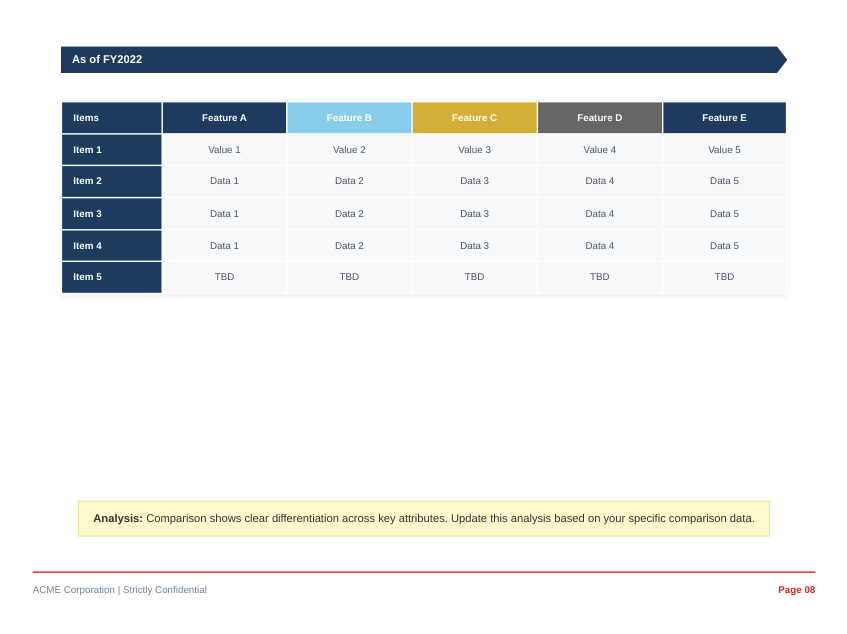
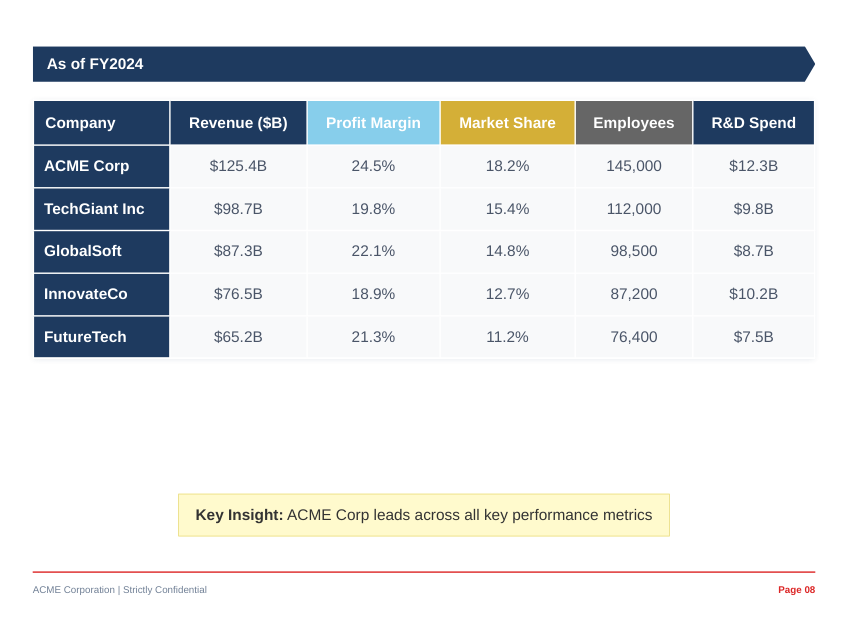
Before and after one commit to FrankLong1/SlideAgent, a website: page src/slides/slide_templates/08_grid_matrix.html in a window 1280 px wide. Shown: the part 298-932 px from the top of the page, without its empty margins (216-1063 px from the left). Drawn offline with Linux system fonts and the light colour scheme.

Commit message:
better grid!

```diff
--- a/src/slides/slide_templates/08_grid_matrix.html
+++ b/src/slides/slide_templates/08_grid_matrix.html
@@ -5,7 +5,7 @@
     <meta name="viewport" content="width=device-width, initial-scale=1.0">
     <title>ACME Corp Comparison Grid Template</title>
     <!--
-    COMPARISON GRID TEMPLATE - General Purpose
+    COMPARISON GRID TEMPLATE - General Purpose with Dynamic Sizing
 
     This template can be used for ANY type of comparison, not just financial data:
     - Companies vs financial metrics
@@ -15,68 +15,113 @@
     - Vendors vs offerings
     - Any side-by-side comparison of items and their attributes
 
+    DYNAMIC SIZING CLASSES (add to <table class="comparison-grid">):
+    - Default (no class): Best for 4-6 rows, 4-6 columns
+    - class="comparison-grid compact": For 7-10 rows
+    - class="comparison-grid dense": For 11+ rows
+    - Add "wide-cols" class for 7+ columns: class="comparison-grid compact wide-cols"
+
     Simply update:
     - Row labels (left column) with items being compared
     - Column headers with attributes/features being compared
     - Data cells with relevant values, text, or metrics
     - Slide title and subtitle to match your comparison topic
+    - Add appropriate sizing class based on your data volume
     -->
     <link rel="stylesheet" href="../core_css/base.css">
     <link rel="stylesheet" href="../../../themes/examples/acme_corp/acme_corp_theme.css">
     <style>
+        /* Simplified grid styles */
         .comparison-grid {
             width: 100%;
             border-collapse: collapse;
-            margin: 20px 0;
-            font-size: 14px;
+            margin: 10px 0;
+            font-size: 22px;
         }
 
-        .comparison-grid thead th {
-            padding: 12px 8px;
+        /* Sizing variants */
+        .comparison-grid.compact { font-size: 18px; }
+        .comparison-grid.dense { font-size: 14px; }
+
+        /* Header cells */
+        .comparison-grid th {
+            padding: 16px;
             text-align: center;
             font-weight: 600;
             color: white;
             border: 2px solid white;
         }
 
-        .comparison-grid thead th:first-child {
+        .comparison-grid th:first-child {
             background-color: #1e3a5f;
-            color: white;
             text-align: left;
-            padding-left: 16px;
         }
 
+        /* Column colors */
         .revenue-col { background-color: #1e3a5f; }
         .profit-col { background-color: #87ceeb; }
         .operating-col { background-color: #d4af37; }
         .employee-col { background-color: #666666; }
         .rd-col { background-color: #1e3a5f; }
 
-        .comparison-grid tbody td {
-            padding: 12px 8px;
+        /* Body cells */
+        .comparison-grid td {
+            padding: 14px;
             border: 2px solid white;
             text-align: center;
             font-weight: 500;
             background-color: #f8f9fa;
         }
 
-        .comparison-grid tbody td:first-child {
+        .comparison-grid td:first-child {
             background-color: #1e3a5f;
             color: white;
             text-align: left;
-            padding-left: 16px;
             font-weight: 600;
         }
 
+        /* Adjust padding for compact/dense modes */
+        .comparison-grid.compact th,
+        .comparison-grid.compact td { padding: 12px; }
 
+        .comparison-grid.dense th,
+        .comparison-grid.dense td { padding: 8px; }
+
+        /* Year badge */
         .year-badge {
             background-color: #1e3a5f;
             color: white;
-            padding: 8px 16px;
+            padding: 10px 20px;
             display: inline-block;
             font-weight: 600;
-            margin-bottom: 20px;
+            margin-bottom: 15px;
+            font-size: 22px;
             clip-path: polygon(0 0, calc(100% - 15px) 0, 100% 50%, calc(100% - 15px) 100%, 0 100%);
+        }
+
+        /* Main content area */
+        .grid-content-area {
+            flex: 1;
+            display: flex;
+            flex-direction: column;
+            justify-content: flex-start;
+            padding-top: 20px;
+        }
+
+        /* Analysis box */
+        .analysis-box {
+            background: #fffacd;
+            padding: 12px 24px;
+            border: 1px solid #e6d872;
+            margin: 20px auto;
+            display: inline-block;
+        }
+
+        .analysis-box p {
+            font-size: 22px;
+            color: #333;
+            margin: 0;
+            white-space: nowrap;
         }
     </style>
 </head>
@@ -96,73 +141,71 @@
     </div>
 
     <!-- Main content area -->
-    <div class="content" style="flex: 1; display: flex; flex-direction: column; justify-content: flex-start;">
+    <div class="grid-content-area">
 
-        <div class="year-badge">As of FY2022</div>
+        <div class="year-badge">As of FY2024</div>
 
+        <!-- Default sizing for 5x5 grid - no extra class needed -->
         <table class="comparison-grid">
             <thead>
                 <tr>
-                    <th style="background-color: #1e3a5f;">Items</th>
-                    <th class="revenue-col">Feature A</th>
-                    <th class="profit-col">Feature B</th>
-                    <th class="operating-col">Feature C</th>
-                    <th class="employee-col">Feature D</th>
-                    <th class="rd-col">Feature E</th>
+                    <th style="background-color: #1e3a5f;">Company</th>
+                    <th class="revenue-col">Revenue ($B)</th>
+                    <th class="profit-col">Profit Margin</th>
+                    <th class="operating-col">Market Share</th>
+                    <th class="employee-col">Employees</th>
+                    <th class="rd-col">R&D Spend</th>
                 </tr>
             </thead>
             <tbody>
                 <tr>
-                    <td>Item 1</td>
-                    <td>Value 1</td>
-                    <td>Value 2</td>
-                    <td>Value 3</td>
-                    <td>Value 4</td>
-                    <td>Value 5</td>
+                    <td>ACME Corp</td>
+                    <td>$125.4B</td>
+                    <td>24.5%</td>
+                    <td>18.2%</td>
+                    <td>145,000</td>
+                    <td>$12.3B</td>
                 </tr>
                 <tr>
-                    <td>Item 2</td>
-                    <td>Data 1</td>
-                    <td>Data 2</td>
-                    <td>Data 3</td>
-                    <td>Data 4</td>
-                    <td>Data 5</td>
+                    <td>TechGiant Inc</td>
+                    <td>$98.7B</td>
+                    <td>19.8%</td>
+                    <td>15.4%</td>
+                    <td>112,000</td>
+                    <td>$9.8B</td>
                 </tr>
                 <tr>
-                    <td>Item 3</td>
-                    <td>Data 1</td>
-                    <td>Data 2</td>
-                    <td>Data 3</td>
-                    <td>Data 4</td>
-                    <td>Data 5</td>
+                    <td>GlobalSoft</td>
+                    <td>$87.3B</td>
+                    <td>22.1%</td>
+                    <td>14.8%</td>
+                    <td>98,500</td>
+                    <td>$8.7B</td>
                 </tr>
                 <tr>
-                    <td>Item 4</td>
-                    <td>Data 1</td>
-                    <td>Data 2</td>
-                    <td>Data 3</td>
-                    <td>Data 4</td>
-                    <td>Data 5</td>
+                    <td>InnovateCo</td>
+                    <td>$76.5B</td>
+                    <td>18.9%</td>
+                    <td>12.7%</td>
+                    <td>87,200</td>
+                    <td>$10.2B</td>
                 </tr>
                 <tr>
-                    <td>Item 5</td>
-                    <td>TBD</td>
-                    <td>TBD</td>
-                    <td>TBD</td>
-                    <td>TBD</td>
-                    <td>TBD</td>
+                    <td>FutureTech</td>
+                    <td>$65.2B</td>
+                    <td>21.3%</td>
+                    <td>11.2%</td>
+                    <td>76,400</td>
+                    <td>$7.5B</td>
                 </tr>
             </tbody>
         </table>
     </div>
 
-    <!-- Bottom Content Box -->
-    <div style="display: flex; justify-content: center; margin: 0 0 20px 0;">
-        <div style="background: #fffacd; padding: 12px 20px; border: 1px solid #e6d872; display: inline-block;">
-            <p style="font-size: 16px; color: #333; margin: 0; text-align: center;">
-                <strong>Analysis:</strong> Comparison shows clear differentiation across key attributes.
-                Update this analysis based on your specific comparison data.
-            </p>
+    <!-- Bottom Analysis Box -->
+    <div style="display: flex; justify-content: center;">
+        <div class="analysis-box">
+            <p><strong>Key Insight:</strong> ACME Corp leads across all key performance metrics</p>
         </div>
     </div>
 
```
